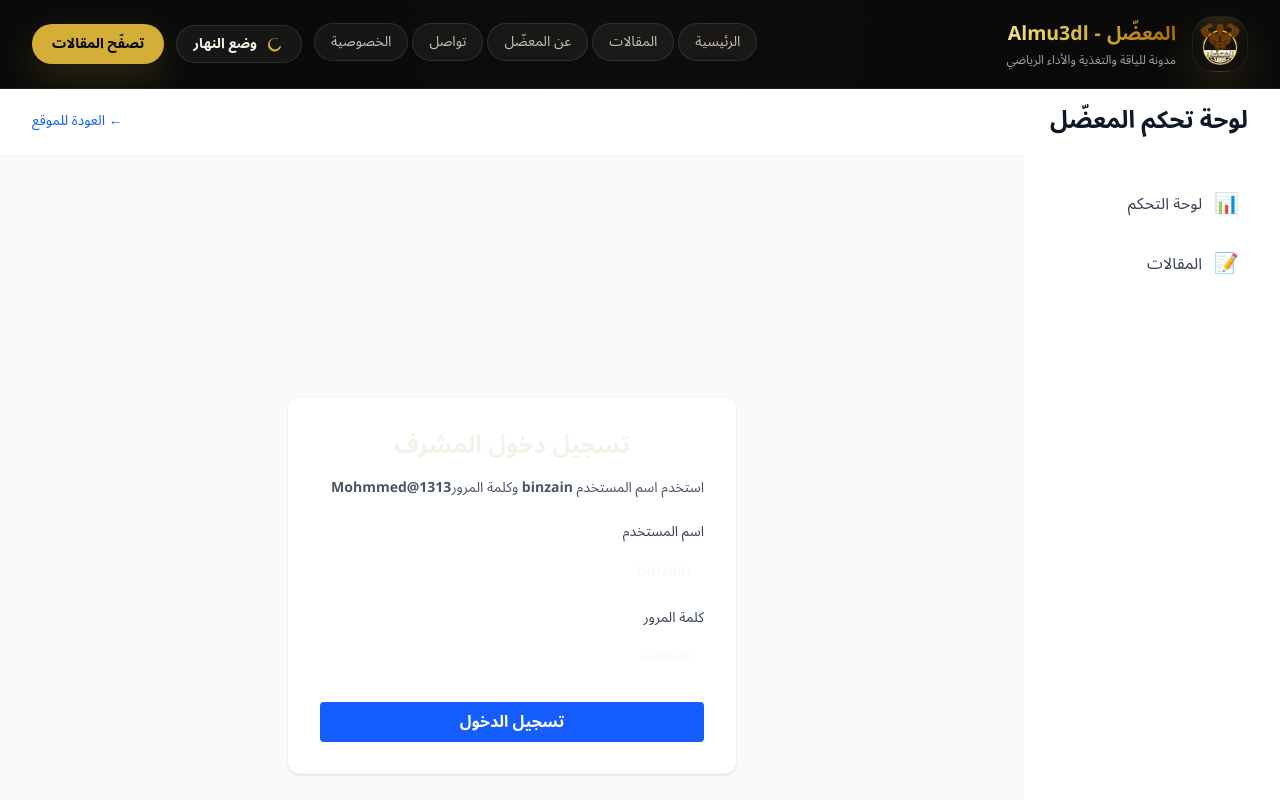
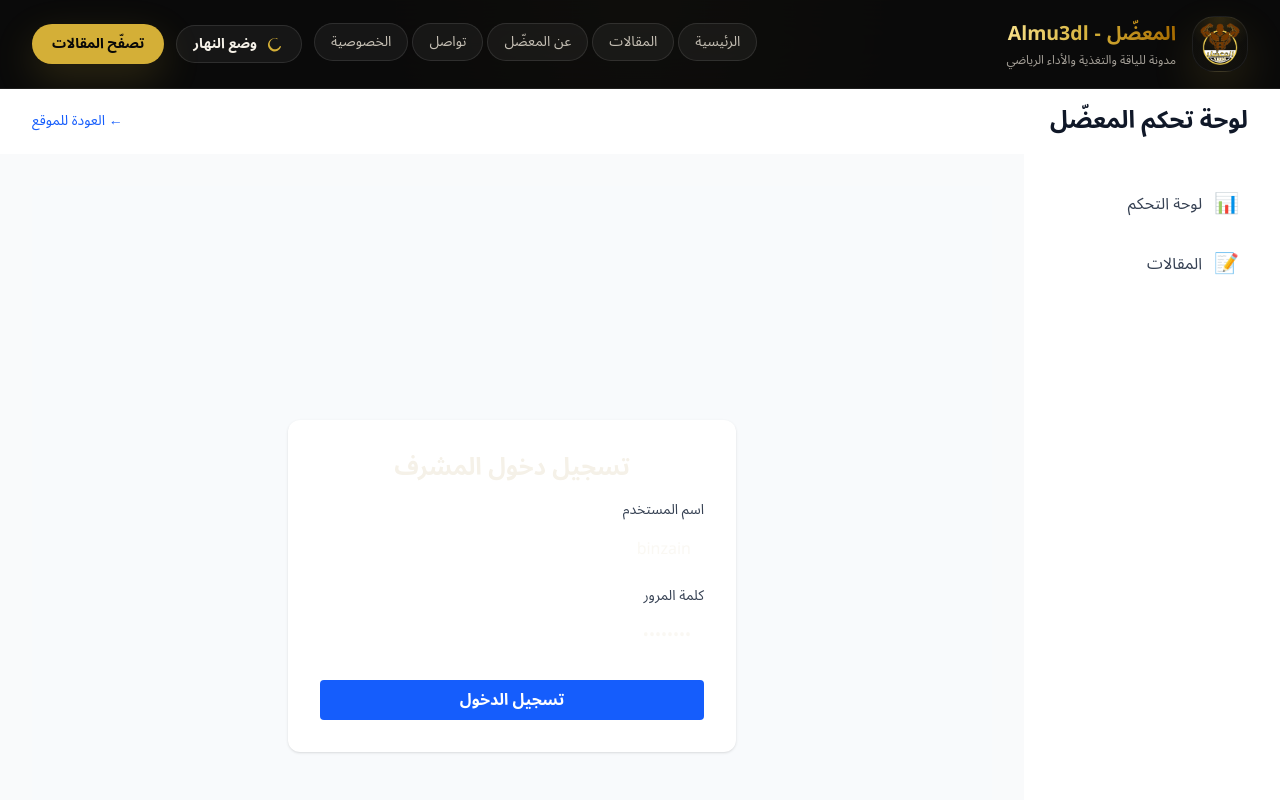
Before and after one commit to almu3dl-fitt/almu3dl-blog, a Next.js app: page /admin/login in a window 1280 px wide. Shown: the top 800 px of the page. Built offline with nearby package versions, Linux system fonts and the light colour scheme; no server answers.

Commit message:
Hide username and password from login page

```diff
--- a/app/admin/login/page.tsx
+++ b/app/admin/login/page.tsx
@@ -2,7 +2,7 @@
 
 import { useState } from "react";
 import { useRouter } from "next/navigation";
-import { ADMIN_USERNAME, ADMIN_PASSWORD, loginAdmin } from "../auth";
+import { loginAdmin } from "../auth";
 
 export default function AdminLoginPage() {
   const [username, setUsername] = useState("");
@@ -14,9 +14,7 @@ export default function AdminLoginPage() {
     event.preventDefault();
     const success = loginAdmin(username.trim(), password);
     if (!success) {
-      setError(
-        `خطأ في بيانات التسجيل. اسم المستخدم يجب أن يكون "${ADMIN_USERNAME}" وكلمة المرور "${ADMIN_PASSWORD}".`
-      );
+      setError("خطأ في بيانات التسجيل");
       return;
     }
 
@@ -28,10 +26,6 @@ export default function AdminLoginPage() {
     <div className="min-h-screen flex items-center justify-center bg-slate-50 p-4">
       <div className="w-full max-w-md bg-white rounded-xl shadow p-8">
         <h1 className="text-2xl font-bold mb-4 text-center">تسجيل دخول المشرف</h1>
-        <p className="text-sm mb-6 text-gray-600">
-          استخدم اسم المستخدم <strong>{ADMIN_USERNAME}</strong> وكلمة المرور
-          <strong>{ADMIN_PASSWORD}</strong>
-        </p>
 
         {error && (
           <div className="bg-red-100 border border-red-300 text-red-700 px-4 py-3 rounded mb-4">
```
